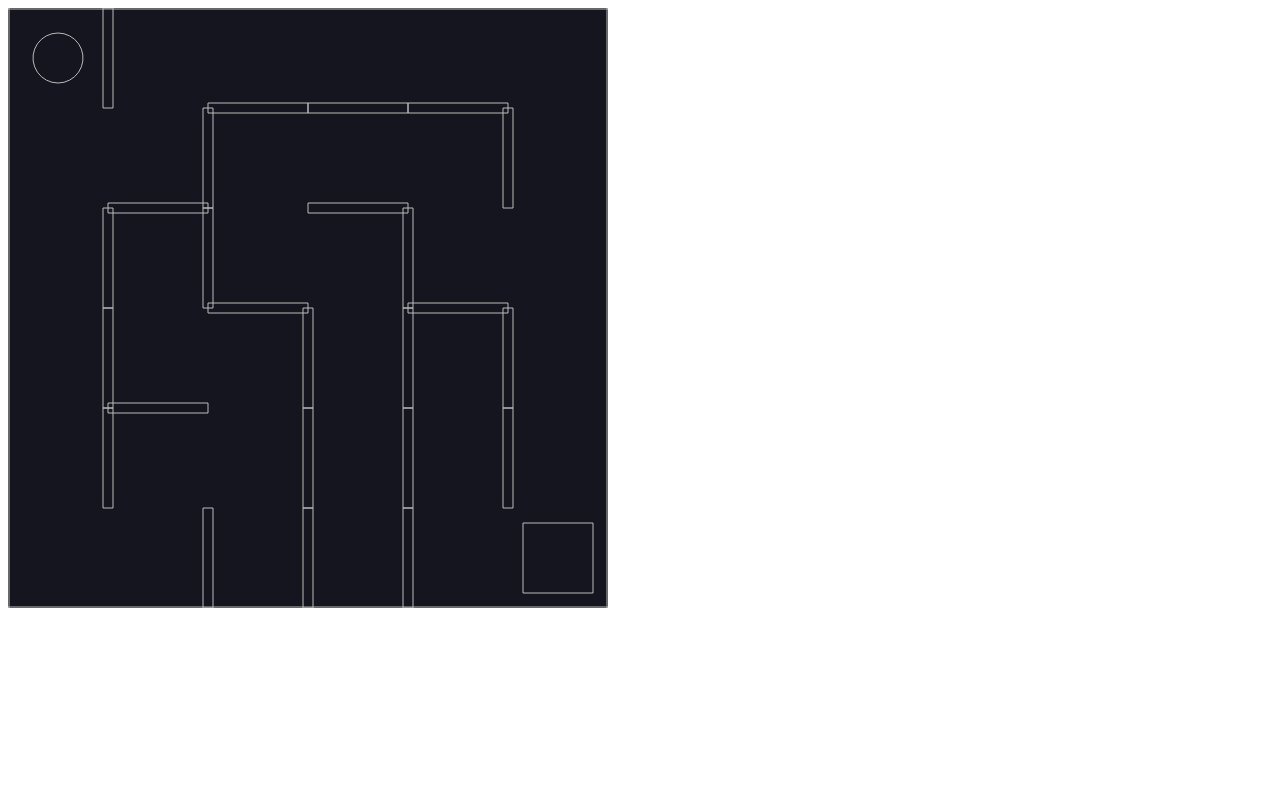
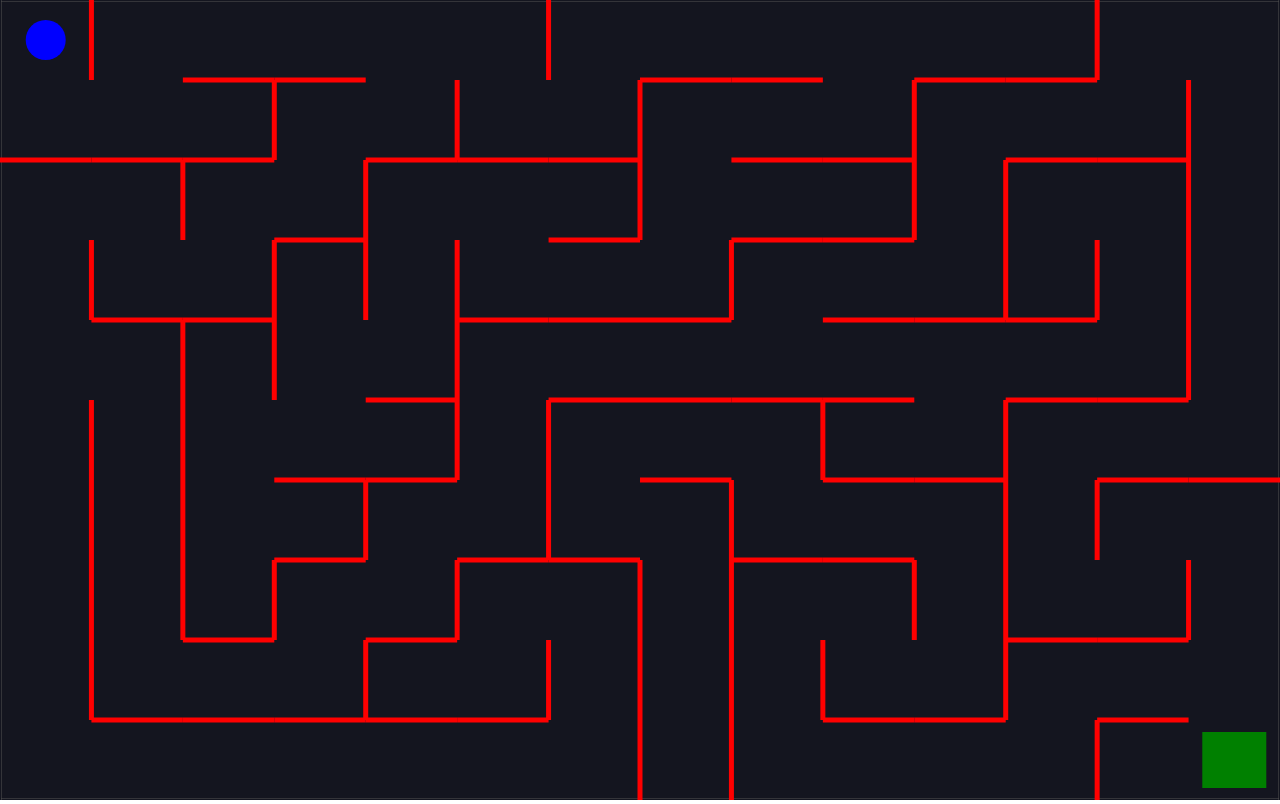
Before and after one commit to killshotxd/Maze-Js, a plain HTML site: page index.html in a window 1280 px wide. Drawn offline with nearby package versions, Linux system fonts and the light colour scheme.

Commit message:
refactored code

```diff
--- a/index.html
+++ b/index.html
@@ -5,12 +5,14 @@
     <meta http-equiv="X-UA-Compatible" content="IE=edge" />
     <meta name="viewport" content="width=device-width, initial-scale=1.0" />
     <title>Maze</title>
+
     <script
       src="https://cdnjs.cloudflare.com/ajax/libs/matter-js/0.14.2/matter.min.js"
       integrity="sha512-pi0tSRZdlNRZeANPwdAIHRAYg6gZZV6QlAiyHXn5TYqLzBKE9jlttO/QgYLMhISD6oNv2kPsVelx+n5nw0FqKA=="
       crossorigin="anonymous"
       referrerpolicy="no-referrer"
     ></script>
+    <link rel="stylesheet" href="style.css" />
   </head>
   <body>
     <script src="./script.js"></script>
--- a/script.js
+++ b/script.js
@@ -1,10 +1,12 @@
 const { Engine, Render, Runner, World, Bodies, Body, Events } = Matter;
 
-const cells = 6;
-const width = 600;
-const height = 600;
+const cellsHorizontal = 14;
+const cellsVertical = 10;
+const width = window.innerWidth;
+const height = window.innerHeight;
 
-const unitLength = width / cells;
+const unitLengthX = width / cellsHorizontal;
+const unitLengthY = height / cellsVertical;
 
 const engine = Engine.create();
 engine.world.gravity.y = 0;
@@ -13,7 +15,7 @@ const render = Render.create({
   element: document.body,
   engine: engine,
   options: {
-    wireframes: true,
+    wireframes: false,
     width,
     height,
   },
@@ -48,20 +50,20 @@ const shuffle = (arr) => {
   return arr;
 };
 
-const grid = Array(cells)
+const grid = Array(cellsVertical)
   .fill(null)
-  .map(() => Array(cells).fill(false));
+  .map(() => Array(cellsHorizontal).fill(false));
 
-const verticals = Array(cells)
+const verticals = Array(cellsVertical)
   .fill(null)
-  .map(() => Array(cells - 1).fill(false));
+  .map(() => Array(cellsHorizontal - 1).fill(false));
 
-const horizontals = Array(cells - 1)
+const horizontals = Array(cellsVertical - 1)
   .fill(null)
-  .map(() => Array(cells).fill(false));
+  .map(() => Array(cellsHorizontal).fill(false));
 
-const startRow = Math.floor(Math.random() * cells);
-const startColumn = Math.floor(Math.random() * cells);
+const startRow = Math.floor(Math.random() * cellsVertical);
+const startColumn = Math.floor(Math.random() * cellsHorizontal);
 
 const stepThroughCell = (row, column) => {
   // If i have visted the cell at [row, column], then return
@@ -86,9 +88,9 @@ const stepThroughCell = (row, column) => {
     // See if that neighbor is out of bounds
     if (
       nextRow < 0 ||
-      nextRow >= cells ||
+      nextRow >= cellsVertical ||
       nextColumn < 0 ||
-      nextColumn >= cells
+      nextColumn >= cellsHorizontal
     ) {
       continue;
     }
@@ -111,26 +113,27 @@ const stepThroughCell = (row, column) => {
 
     stepThroughCell(nextRow, nextColumn);
   }
-
-  // Visit that next cell
 };
 
 stepThroughCell(startRow, startColumn);
 
 horizontals.forEach((row, rowIndex) => {
   row.forEach((open, columnIndex) => {
-    if (open === true) {
+    if (open) {
       return;
     }
 
     const wall = Bodies.rectangle(
-      columnIndex * unitLength + unitLength / 2,
-      rowIndex * unitLength + unitLength,
-      unitLength,
-      10,
+      columnIndex * unitLengthX + unitLengthX / 2,
+      rowIndex * unitLengthY + unitLengthY,
+      unitLengthX,
+      5,
       {
         label: "wall",
         isStatic: true,
+        render: {
+          fillStyle: "red",
+        },
       }
     );
     World.add(world, wall);
@@ -144,37 +147,47 @@ verticals.forEach((row, rowIndex) => {
     }
 
     const wall = Bodies.rectangle(
-      columnIndex * unitLength + unitLength,
-      rowIndex * unitLength + unitLength / 2,
-      10,
-      unitLength,
+      columnIndex * unitLengthX + unitLengthX,
+      rowIndex * unitLengthY + unitLengthY / 2,
+      5,
+      unitLengthY,
       {
         label: "wall",
         isStatic: true,
+        render: {
+          fillStyle: "red",
+        },
       }
     );
     World.add(world, wall);
   });
 });
 
-//Goal
+// Goal
 
 const goal = Bodies.rectangle(
-  width - unitLength / 2,
-  height - unitLength / 2,
-  unitLength * 0.7,
-  unitLength * 0.7,
+  width - unitLengthX / 2,
+  height - unitLengthY / 2,
+  unitLengthX * 0.7,
+  unitLengthY * 0.7,
   {
     label: "goal",
     isStatic: true,
+    render: {
+      fillStyle: "green",
+    },
   }
 );
 World.add(world, goal);
 
-//Ball
+// Ball
 
-const ball = Bodies.circle(unitLength / 2, unitLength / 2, unitLength / 4, {
+const ballRadius = Math.min(unitLengthX, unitLengthY) / 4;
+const ball = Bodies.circle(unitLengthX / 2, unitLengthY / 2, ballRadius, {
   label: "ball",
+  render: {
+    fillStyle: "blue",
+  },
 });
 World.add(world, ball);
 
@@ -184,18 +197,21 @@ document.addEventListener("keydown", (event) => {
   if (event.keyCode === 87 || event.keyCode === 38) {
     Body.setVelocity(ball, { x, y: y - 5 });
   }
+
   if (event.keyCode === 68 || event.keyCode === 39) {
     Body.setVelocity(ball, { x: x + 5, y });
   }
+
   if (event.keyCode === 83 || event.keyCode === 40) {
     Body.setVelocity(ball, { x, y: y + 5 });
   }
+
   if (event.keyCode === 65 || event.keyCode === 37) {
     Body.setVelocity(ball, { x: x - 5, y });
   }
 });
 
-//Win Condition
+// Win Condition
 
 Events.on(engine, "collisionStart", (event) => {
   event.pairs.forEach((collision) => {
--- a/style.css
+++ b/style.css
@@ -0,0 +1,3 @@
+* {
+  margin: 0;
+}
```
